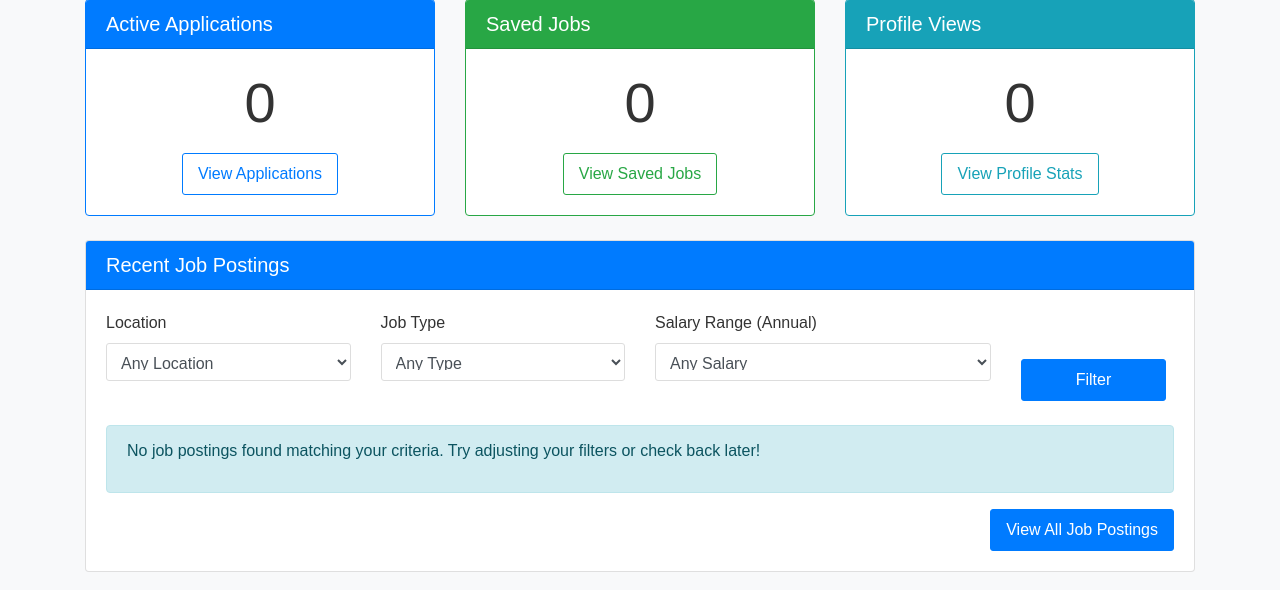
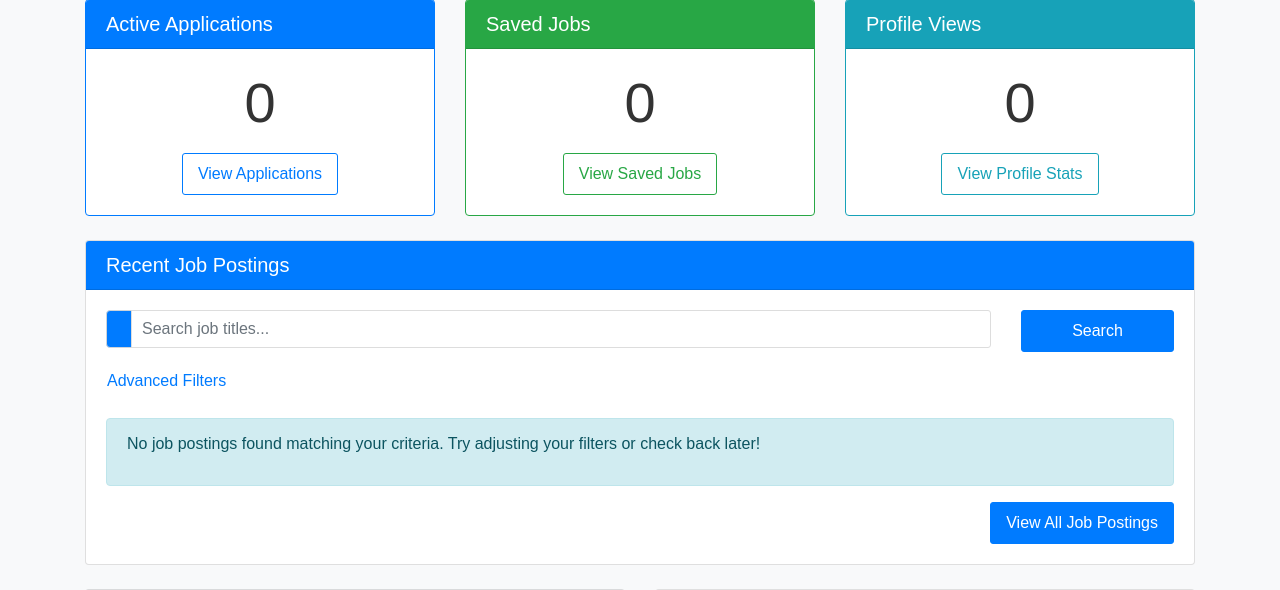
Before and after one commit to hamzatarifturing/job-portal-system-php, a PHP site: page /jobseeker/dashboard.php in a window 1280 px wide. Shown: the part 548-1138 px from the top of the page. Run offline with PHP 8.4, Linux system fonts and the light colour scheme; the visitor is signed in with stand-in values (Sample User, id 1); tables that the repository leaves empty hold one stand-in row (values such as "Sample post").

Commit message:
Conversation 4 - Interaction 6 - Model Selected: A
This implementation includes the job filtering using the titles

```diff
--- a/jobseeker/dashboard.php
+++ b/jobseeker/dashboard.php
@@ -92,8 +92,39 @@
                      <!-- Job Filters -->
                      <div class="mb-4">
                         <form id="jobFilterForm" method="GET" action="">
+                            <!-- Title Search Bar -->
+                            <div class="row mb-3">
+                                <div class="col-md-10">
+                                    <div class="form-group mb-0">
+                                        <div class="input-group">
+                                            <div class="input-group-prepend">
+                                                <span class="input-group-text bg-primary text-white">
+                                                    <i class="fa fa-search"></i>
+                                                </span>
+                                            </div>
+                                            <input type="text" class="form-control" id="titleSearch" name="title_search"
+                                                placeholder="Search job titles..."
+                                                value="<?php echo isset($_GET['title_search']) ? htmlspecialchars($_GET['title_search']) : ''; ?>">
+                                        </div>
+                                    </div>
+                                </div>
+                                <div class="col-md-2">
+                                    <button type="submit" class="btn btn-primary btn-block">Search</button>
+                                </div>
+                            </div>
+
+                            <!-- Advanced Filters Toggle Button -->
+                            <p class="mb-2">
+                                <button class="btn btn-link p-0" type="button" data-toggle="collapse"
+                                    data-target="#advancedFilters" aria-expanded="false" aria-controls="advancedFilters">
+                                    <i class="fa fa-sliders"></i> Advanced Filters
+                                </button>
+                            </p>
+
+                            <!-- Collapsible Advanced Filters -->
+                            <div class="collapse <?php echo (isset($_GET['location']) || isset($_GET['job_type']) || isset($_GET['salary_range'])) ? 'show' : ''; ?>" id="advancedFilters">
                                 <div class="row">
-                                <div class="col-md-3">
+                                    <div class="col-md-4">
                                         <div class="form-group">
                                             <label for="locationFilter">Location</label>
                                             <?php
@@ -118,7 +149,7 @@
                                         </div>
                                     </div>
 
-                                <div class="col-md-3">
+                                    <div class="col-md-4">
                                         <div class="form-group">
                                             <label for="jobTypeFilter">Job Type</label>
                                             <select class="form-control" id="jobTypeFilter" name="job_type">
@@ -146,20 +177,15 @@
                                             </select>
                                         </div>
                                     </div>
+                                </div>
+                            </div>
 
-                                <div class="col-md-2 d-flex align-items-end">
-                                    <div class="form-group mb-0 w-100 d-flex">
-                                        <button type="submit" class="btn btn-primary flex-grow-1 mr-2">
-                                            <i class="fa fa-search"></i> Filter
-                                        </button>
-                                        <?php if(isset($_GET['location']) || isset($_GET['job_type']) || isset($_GET['salary_range'])): ?>
+                            <!-- Clear Filters Button -->
+                            <?php if(isset($_GET['title_search']) || isset($_GET['location']) || isset($_GET['job_type']) || isset($_GET['salary_range'])): ?>
                                         <a href="dashboard.php" class="btn btn-outline-secondary">
                                             <i class="fa fa-times"></i>
                                         </a>
                                         <?php endif; ?>
-                                    </div>
-                                </div>
-                            </div>
                         </form>
                     </div>
 
@@ -174,6 +200,13 @@
 
                     $params = array();
                     $types = "";
+
+                    // Add title search if specified
+                    if (isset($_GET['title_search']) && !empty($_GET['title_search'])) {
+                        $query .= " AND jp.title LIKE ?";
+                        $params[] = '%' . $_GET['title_search'] . '%';
+                        $types .= "s";
+                    }
 
                     // Add location filter if specified
                     if (isset($_GET['location']) && !empty($_GET['location'])) {
```
Lines whose indentation alone changed are shown as unchanged.
